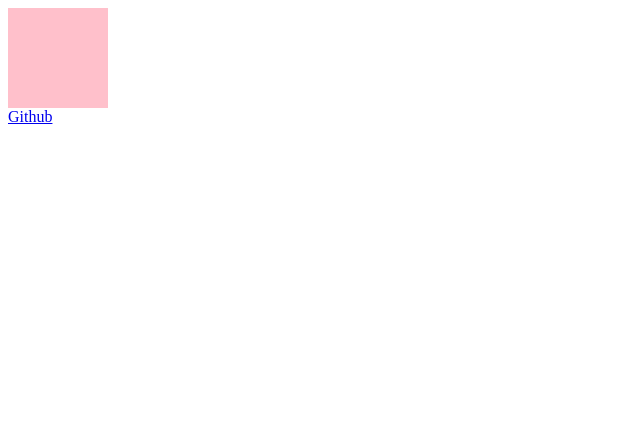
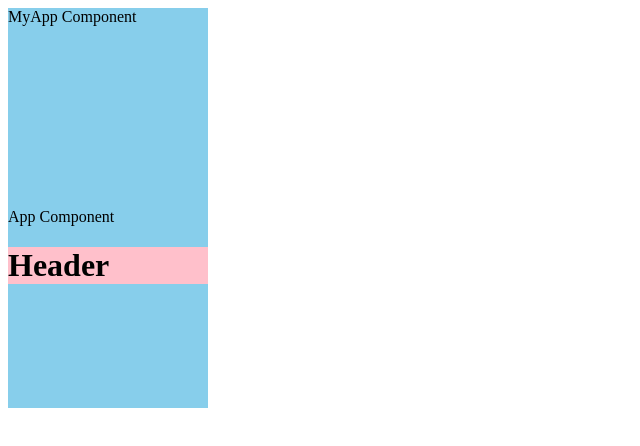
Before and after one commit to u7663394/react-learning-journey, a React (Create React App) app in the folder react-basic/: page / in a window 1280 px wide. Shown: the top 446 px of the page, without its empty margins (0-640 px from the left). Built offline with nearby package versions, Linux system fonts and the light colour scheme.

Commit message:
feat: experience and usage of React components

```diff
--- /dev/null
+++ b/react-basic/src/App.js
@@ -0,0 +1,16 @@
+import "./MyApp.css";
+import Header from "./components/Header";
+
+const App = () => {
+  const handelClick = () => {
+    alert("App Component has been clicked");
+  };
+  return (
+    <div className="app" onClick={handelClick}>
+      App Component
+      <Header></Header>
+    </div>
+  );
+};
+
+export default App;
--- /dev/null
+++ b/react-basic/src/MyApp.css
@@ -0,0 +1,5 @@
+.app {
+  width: 200px;
+  height: 200px;
+  background-color: skyblue;
+}
--- /dev/null
+++ b/react-basic/src/components/Header/index.css
@@ -0,0 +1,3 @@
+header {
+  background-color: pink;
+}
--- /dev/null
+++ b/react-basic/src/components/Header/index.js
@@ -0,0 +1,11 @@
+import "./index.css";
+
+const Header = () => {
+  return (
+    <header>
+      <h1>Header</h1>
+    </header>
+  );
+};
+
+export default Header;
--- a/react-basic/src/index.js
+++ b/react-basic/src/index.js
@@ -6,6 +6,8 @@
 import React from "react";
 import { createRoot } from "react-dom/client";
 import "./index.css";
+import "./MyApp.css";
+import App from "./App";
 
 // 2. 创建 React 根对象
 const root = createRoot(document.querySelector("#root"));
@@ -107,3 +109,32 @@ root.render(
     </a>
   </div>,
 );
+
+/**
+ * React component: is a JavaScript function
+ * that you can sprinkle with markup.
+ *
+ * 注意:
+ *   1. 组件名称首字母必须大写
+ *   2. 逻辑写在组件函数体内
+ */
+
+// 1. 创建
+const MyApp = () => {
+  const handelClick = () => {
+    alert("MyApp Component has been clicked");
+  };
+  return (
+    <div className="app" onClick={handelClick}>
+      MyApp Component
+    </div>
+  );
+};
+
+// 2. 使用
+root.render(
+  <div>
+    <MyApp />
+    <App />
+  </div>,
+);
```
